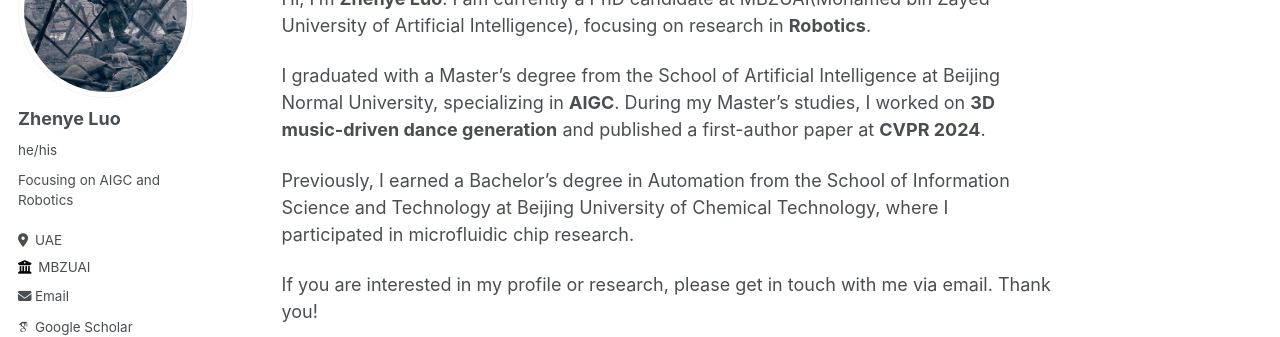
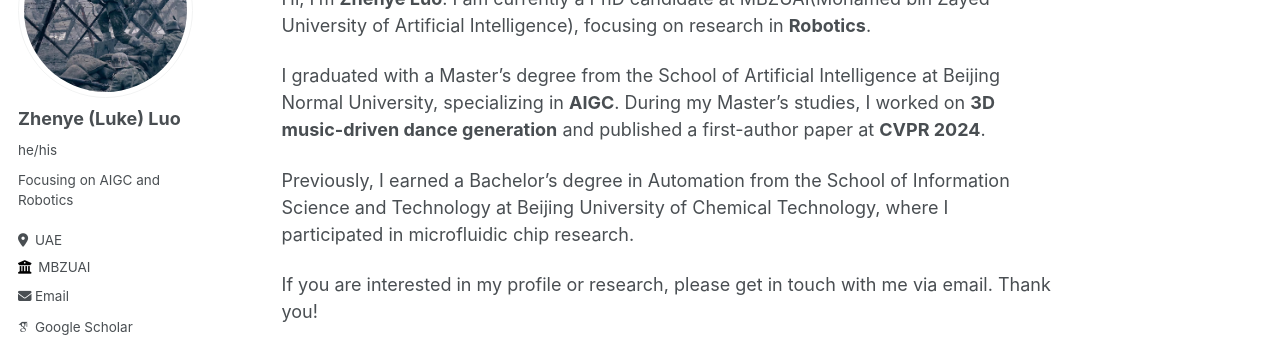
Before and after one commit to Luke-Luo1/lukeluo, a Jekyll site: the page built from _pages/about.md, in a window 1280 px wide. Shown: the part 183-520 px from the top of the page. Built offline with Jekyll 4.4.1, drawn with Linux system fonts in a browser that asks for light colours; some web fonts are replaced.

Commit message:
Update _config.yml

```diff
--- a/_config.yml
+++ b/_config.yml
@@ -10,7 +10,7 @@
 locale                   : "en-US"
 title                    : "Zhenye's Homepage"
 title_separator          : "-"
-name                     : &name "Zhenye (Luke) Luo"
+name                     : &name "Zhenye Luo"
 description              : &description "personal description"
 url                      : https://luke-luo1.github.io # the base hostname & protocol for your site e.g. "https://mmistakes.github.io"
 baseurl                  : "/lukeluo" # the subpath of your site, e.g. "/blog"
@@ -22,7 +22,7 @@ repository               : "Luke-Luo1/lukeluo"
 author:
   # Biographic information
   avatar           : "LukeLuo.jpg"
-  name             : "Zhenye Luo"
+  name             : "Zhenye (Luke) Luo"
   pronouns         : "he/his"
   bio              : "Focusing on AIGC and Robotics"
   location         : "UAE"
```
